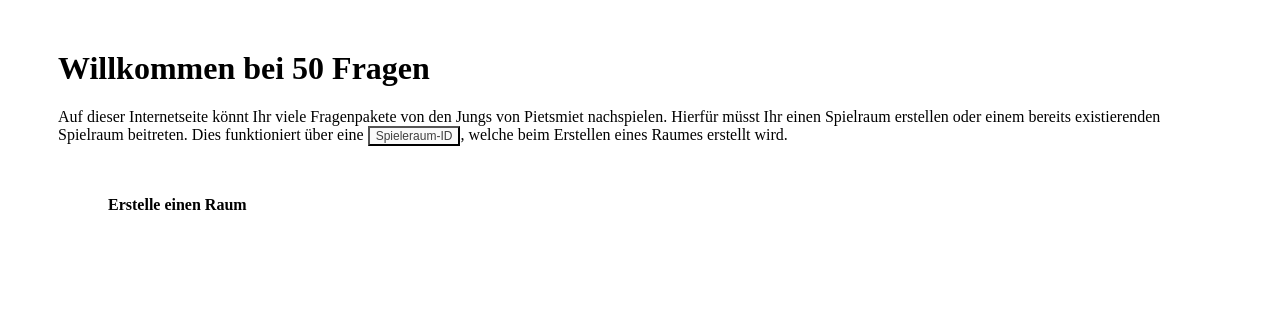
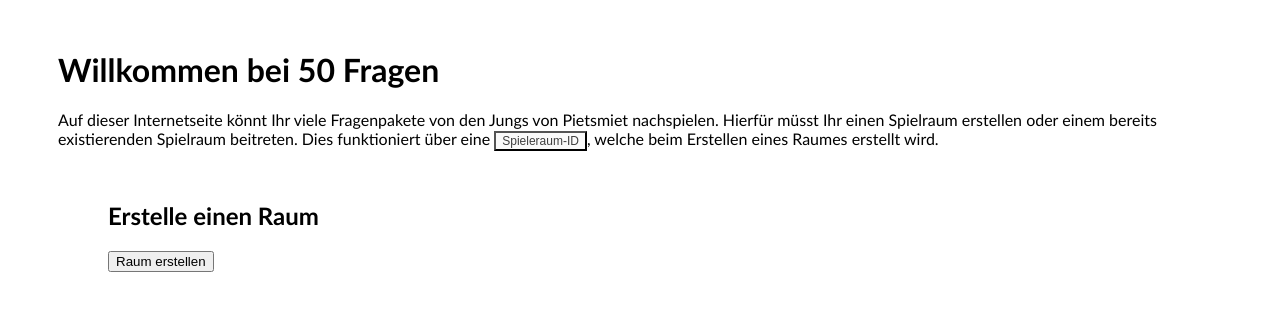
Before and after one commit to ErwerthFlorian/50Fragen, a React (Vite) app: page / in a window 1280 px wide. Shown: the top 310 px of the page. Built offline with nearby package versions, Linux system fonts and the light colour scheme.

Commit message:
create form component, create styling for body

```diff
--- /dev/null
+++ b/src/components/Display/Form/Form.tsx
@@ -0,0 +1,20 @@
+import {WithChildren} from "../../../types";
+
+export const Form = ({children}: WithChildren) => {
+
+   return <form>
+      {children}
+   </form>
+}
+
+export const FormHeader = ({children}: WithChildren) => {
+   return <h2>{children}</h2>
+}
+
+export const FormText = ({children}: WithChildren) => {
+   return <div>{children}</div>
+}
+
+export const FormSubmitButton = ({children}: WithChildren) => {
+   return <button type={"submit"}>{children}</button>
+}
--- a/src/main.tsx
+++ b/src/main.tsx
@@ -3,6 +3,7 @@ import ReactDOM from 'react-dom/client'
 import {BrowserRouter, Navigate, Route, Routes} from "react-router-dom";
 import {Welcome} from "./pages/welcome";
 import {ThemeProvider} from "./themes/ThemeContext";
+import "./styles.scss";
 
 ReactDOM.createRoot(document.getElementById('root') as HTMLElement).render(
   <React.StrictMode>
--- a/src/pages/welcome.tsx
+++ b/src/pages/welcome.tsx
@@ -1,19 +1,22 @@
 import {InlineModal} from "../components/Display/Modal/modal";
 import {Container} from "../components/Layout/container/container";
+import {Form, FormHeader, FormSubmitButton} from "../components/Display/Form/Form";
 
 const modalText = "Die Spielraum-ID wird benötigt, um Server-Intern die Nutzenden zu den richtigen Räumen hinzuzufügen. Wie bei einem Hotel hat jeder Spielraum eine Nummer, die eine Spielesitzung durchführen. Wenn ein neuer Spielraum geöffnet wird und ein Spieler beitreten möchte, so sucht der Server nach der Spielraum-ID und ordnet den Spieler zu diesem Raum hinzu. Auch die Datenzuweisung funktioniert über diese Spielraum-ID."
 export const Welcome = () => {
    return (
-      <Container className={"my-2"}>
+      <Container >
          <h1 className={"h1  text-center"}>Willkommen bei 50 Fragen</h1>
          <p className={"my-5 mx-5"}>Auf dieser Internetseite könnt Ihr viele Fragenpakete von den Jungs von Pietsmiet
             nachspielen.
             Hierfür müsst Ihr einen Spielraum erstellen oder einem bereits existierenden Spielraum beitreten.
             Dies funktioniert über eine <InlineModal buttonContent="Spieleraum-ID" modalTitel="Warum brauche ich eine Spielraum-ID?" modalText={modalText}/>, welche beim Erstellen eines Raumes erstellt wird.
          </p>
-         <Container className={"py-2 text-center bg-dark w-75"}>
-            <h4>Erstelle einen Raum</h4>
-
+         <Container >
+            <Form>
+               <FormHeader>Erstelle einen Raum</FormHeader>
+               <FormSubmitButton>Raum erstellen</FormSubmitButton>
+            </Form>
 
          </Container>
       </Container>
--- /dev/null
+++ b/src/styles.scss
@@ -0,0 +1,5 @@
+body {
+  text-rendering: optimizeLegibility;
+  image-resolution: from-image;
+  font-family: Calibri, serif;
+}
```
